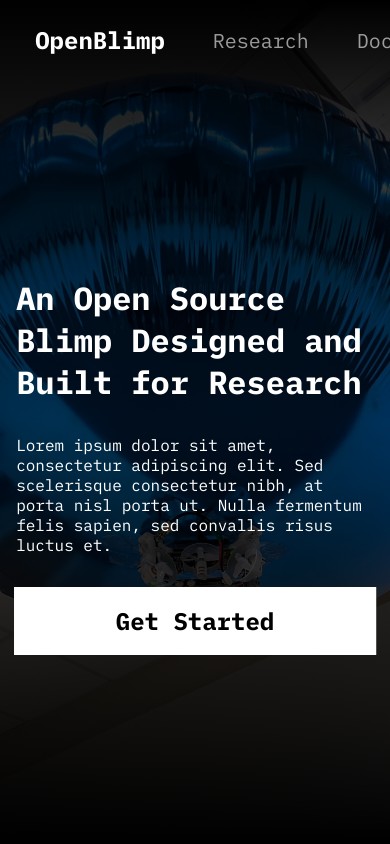
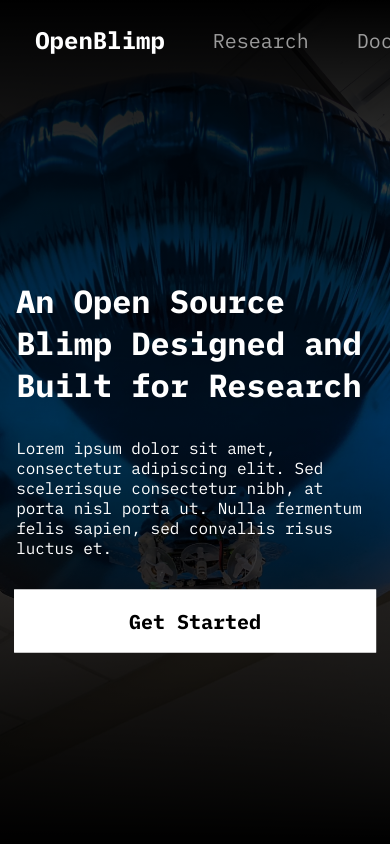
Before and after one commit to jasonxuyang/open-blimp-website, a Next.js app: page /home in a window 390 px wide. Shown: the top 844 px of the page. Built offline with nearby package versions, Linux system fonts and the light colour scheme; a web font is replaced by a local one.

Commit message:
fix button mobile font size

```diff
--- a/styles/components/button-primary.module.scss
+++ b/styles/components/button-primary.module.scss
@@ -19,5 +19,6 @@
     padding: $m16 0;
     background-color: $white;
     color: $black;
+    font-size: $h3Mobile;
   }
 }
```
